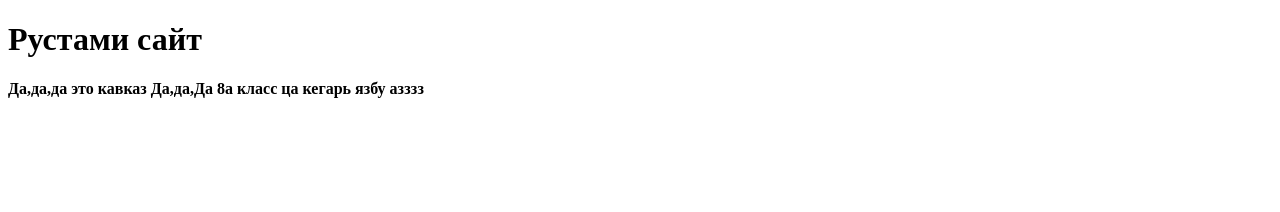
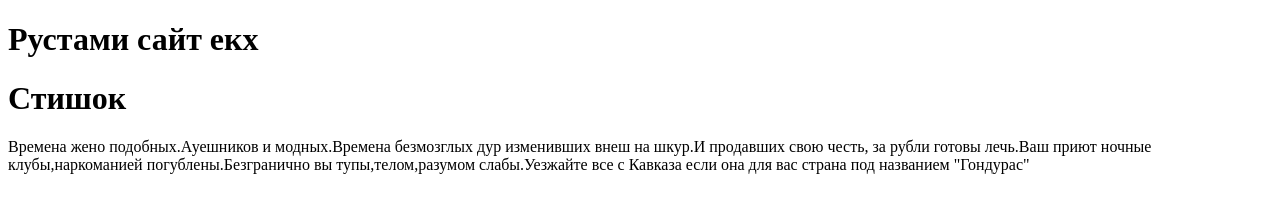
Before and after one commit to ganizhev/ganizhev.github.io, a plain HTML site: page index.html in a window 1280 px wide. Drawn offline with Linux system fonts and the light colour scheme.

Commit message:
Experementes

```diff
--- a/index.html
+++ b/index.html
@@ -6,12 +6,10 @@
 </head>
 
 <body>
-	<h1>Рустами сайт</h1>
+	<h1>Рустами сайт екх</h1>
+    <h1>Стишок</h1>
 
-	<p><strong>Да,да,да это кавказ
-		Да,да,Да 8а класс
-		ца кегарь язбу азззз</strong>
-</p>
+	<p>Времена жено подобных.Ауешников и модных.Времена безмозглых дур изменивших внеш на  шкур.И продавших свою честь, за рубли готовы лечь.Ваш приют ночные клубы,наркоманией погублены.Безгранично вы тупы,телом,разумом слабы.Уезжайте все с Кавказа если она для вас страна под названием "Гондурас" </p>
 </body>
 
 </html>
```
